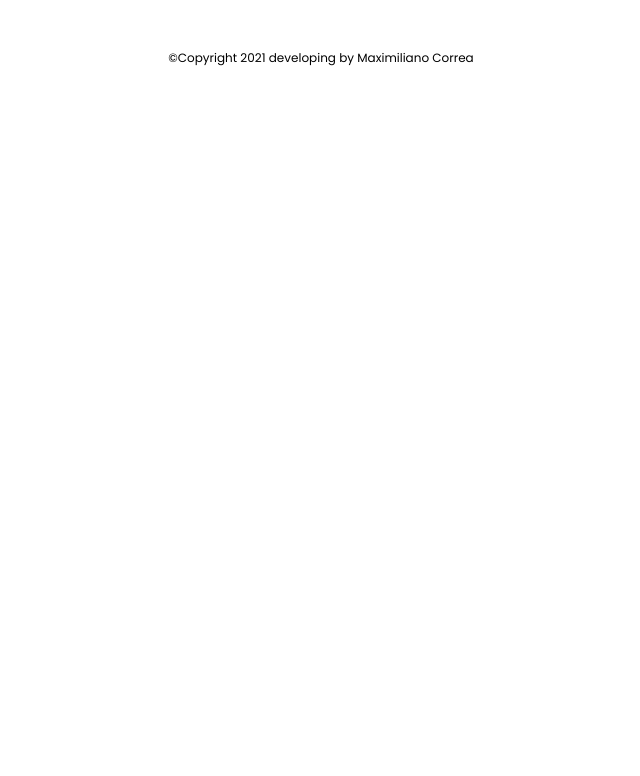
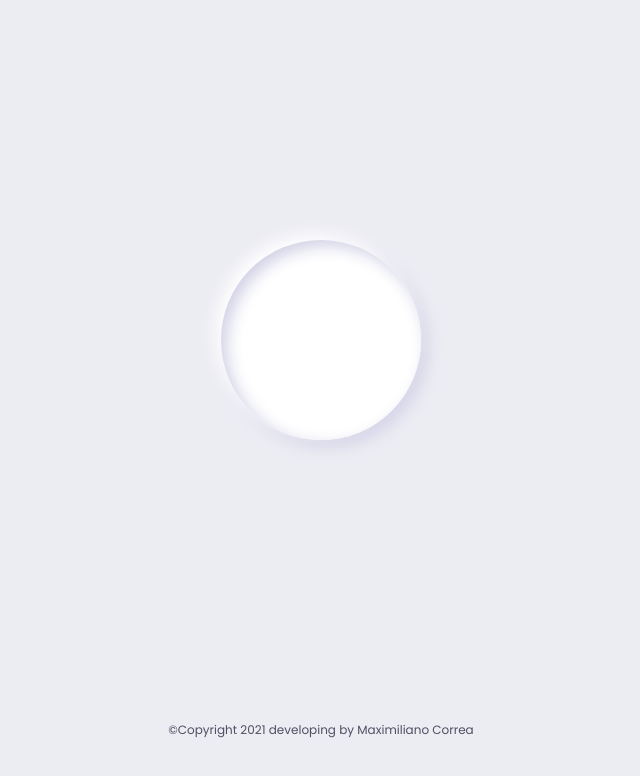
Before and after one commit to MaxiCorrea/react-analog-clock, a React (Create React App) app: page / in a window 1280 px wide. Shown: the top 776 px of the page, without its empty margins (319-959 px from the left). Built offline with nearby package versions, Linux system fonts and the light colour scheme.

Commit message:
Adding variables Css & Drag CCircle Clock

```diff
--- a/public/index.html
+++ b/public/index.html
@@ -16,7 +16,14 @@
     />
     <title>Analog Clock</title>
   </head>
-  <body>
+  <body
+    style="
+      margin: 0;
+      font-family: var(--body-font);
+      background-color: var(--body-color);
+      color: var(--text-color);
+    "
+  >
     <noscript>You need to enable JavaScript to run this app.</noscript>
     <div id="root"></div>
   </body>
--- /dev/null
+++ b/src/components/clock/circle/Circle.style.ts
@@ -0,0 +1,16 @@
+import { createUseStyles } from "react-jss";
+
+export const useCircleStyles = createUseStyles({
+  root: {
+    position: "relative",
+    width: "200px",
+    height: "200px",
+    background: "#fff",
+    borderRadius: "50%",
+    boxShadow:
+      "-6px -6px 16px var(--white-color), 6px 6px 16px hsla(var(--hue-color), 30%, 86%, 1), inset 6px 6px 16px hsla(var(--hue-color), 30%, 86%, 1), inset -6px -6px 16px var(--white-color)",
+    display : "flex",
+    justifyContent : "center",
+    alignItems : "center",
+  },
+});
--- /dev/null
+++ b/src/components/clock/circle/Circle.tsx
@@ -0,0 +1,7 @@
+import * as React from "react";
+import { useCircleStyles } from "./Circle.style";
+
+export const Circle: React.FC = (props) => {
+  const classes = useCircleStyles();
+  return <div className={classes.root}>{props.children}</div>;
+};
--- /dev/null
+++ b/src/components/clock/container/Container.style.ts
@@ -0,0 +1,13 @@
+import { createUseStyles } from "react-jss";
+
+export const useContainerStyles = createUseStyles({
+  root: {
+    display : "flex",
+    justifyContent:"center",
+    alignItems : "center",
+    height : "85vh",
+    maxWidth :"968px",
+    marginLeft : "auto",
+    marginRight : "auto",
+  },
+});
--- /dev/null
+++ b/src/components/clock/container/Container.tsx
@@ -0,0 +1,7 @@
+import * as React from "react";
+import { useContainerStyles } from "./Container.style";
+
+export const Container: React.FC = (props) => {
+  const classes = useContainerStyles();
+  return <section className={classes.root}>{props.children}</section>;
+};
--- /dev/null
+++ b/src/components/clock/sticks/Sticks.style.ts
@@ -0,0 +1,8 @@
+import { createUseStyles } from "react-jss";
+
+export const useSticksStyles = createUseStyles({
+  twelve: {},
+  six: {},
+  three: {},
+  nine: {},
+});
--- /dev/null
+++ b/src/components/clock/sticks/Sticks.tsx
@@ -0,0 +1,22 @@
+import * as React from "react";
+import { useSticksStyles } from "./Sticks.style";
+
+export const StickTwelve: React.FC = () => {
+  const classes = useSticksStyles();
+  return <span className={classes.twelve}></span>;
+};
+
+export const StickThree: React.FC = () => {
+  const classes = useSticksStyles();
+  return <span className={classes.three}></span>;
+};
+
+export const StickSix: React.FC = () => {
+  const classes = useSticksStyles();
+  return <span className={classes.six}></span>;
+};
+
+export const StickNine: React.FC = () => {
+  const classes = useSticksStyles();
+  return <span className={classes.nine}></span>;
+};
--- /dev/null
+++ b/src/components/clock/time/Time.style.ts
@@ -0,0 +1,5 @@
+import { createUseStyles } from "react-jss";
+
+export const useTimeStyles = createUseStyles({
+  root: {},
+});
--- /dev/null
+++ b/src/index.css
@@ -0,0 +1,40 @@
+:root {
+  /*========== Colors ==========*/
+  --hue-color: 240;
+
+  --first-color: hsl(var(--hue-color), 53%, 49%);
+  --title-color: hsl(var(--hue-color), 53%, 15%);
+  --text-color: hsl(var(--hue-color), 12%, 35%);
+  --text-color-light: hsl(var(--hue-color), 12%, 65%);
+  --white-color: #fff;
+  --body-color: hsl(var(--hue-color), 24%, 94%);
+
+  /*========== Font and typography ==========*/
+  --body-font: "Poppins", sans-serif;
+  --biggest-font-size: 3rem;
+  --small-font-size: 0.813rem;
+  --smaller-font-size: 0.75rem;
+  --tiny-font-size: 0.625rem;
+
+  /*========== Font weight ==========*/
+  --font-medium: 500;
+
+  /*========== Margenes Bottom ==========*/
+  --mb-0-25: 0.25rem;
+  --mb-1: 1rem;
+  --mb-1-5: 1.5rem;
+  --mb-2-5: 2.5rem;
+
+  /*========== z index ==========*/
+  --z-normal: 1;
+  --z-tooltip: 10;
+}
+
+@media screen and (min-width: 968px) {
+  :root {
+    --biggest-font-size: 3.5rem;
+    --small-font-size: 0.875rem;
+    --smaller-font-size: 0.813rem;
+    --tiny-font-size: 0.75rem;
+  }
+}
--- a/src/index.tsx
+++ b/src/index.tsx
@@ -1,4 +1,5 @@
 import React from "react";
+import "./index.css";
 import ReactDOM from "react-dom";
 import { Application } from "./application/Application";
 import reportWebVitals from "./reportWebVitals";
--- a/src/pages/ClockPage.tsx
+++ b/src/pages/ClockPage.tsx
@@ -1,8 +1,23 @@
 import * as React from "react";
+import { Container } from "../components/clock/container/Container";
+import { Circle } from "../components/clock/circle/Circle";
+import { StickTwelve } from "../components/clock/sticks/Sticks";
+import { StickThree } from "../components/clock/sticks/Sticks";
+import { StickSix } from "../components/clock/sticks/Sticks";
+import { StickNine } from "../components/clock/sticks/Sticks";
 import { Footer } from "../components/footer/Footer";
+
 export const ClockPage: React.FC = () => {
   return (
     <>
+      <Container>
+        <Circle>
+          <StickTwelve/>
+          <StickThree/>
+          <StickSix/>
+          <StickNine/>
+        </Circle>
+      </Container>
       <Footer />
     </>
   );
```
Also changed, not shown: src/components/clock/time/Time.tsx (added, +13 -0 lines), 1 other file (tests, documents, lock files or other folders).
